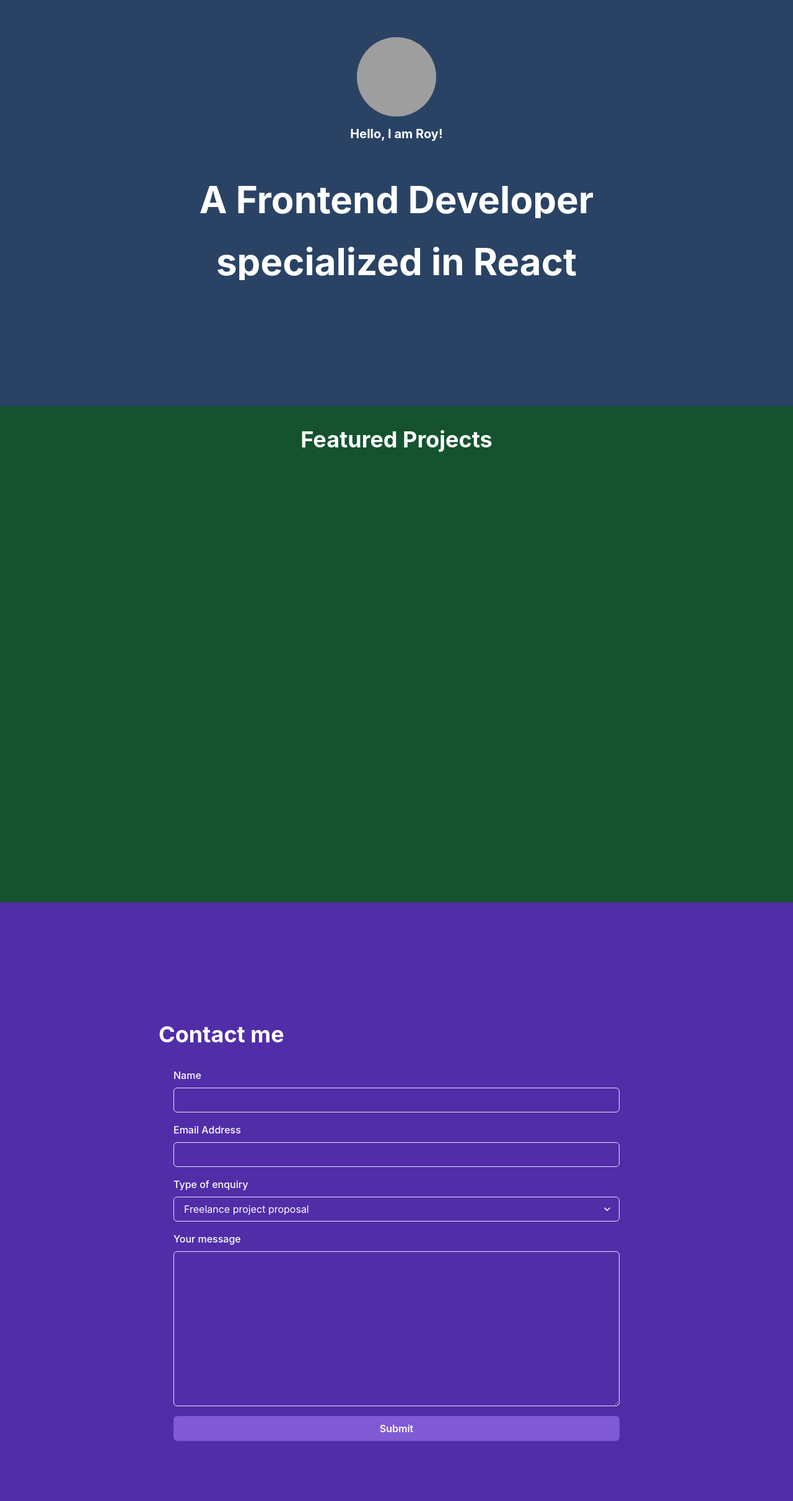
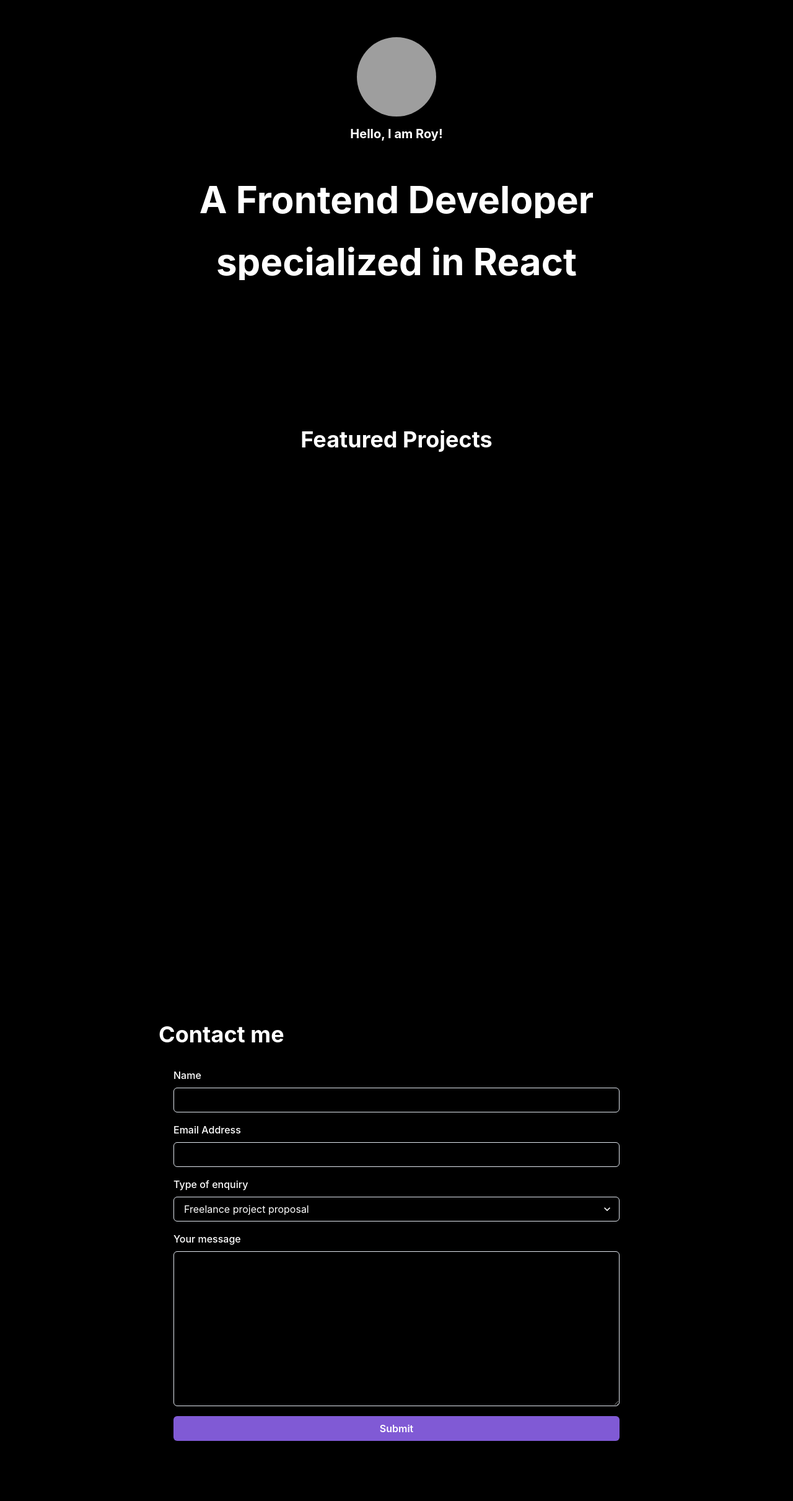
Before and after one commit to royMatar/portfolio-website, a React (Create React App) app: page / in a window 1280 px wide. Shown: the part 144-2566 px from the top of the page at 62% size. Built offline with nearby package versions, Linux system fonts and the light colour scheme; grey boxes are pictures that could not be loaded.

Commit message:
Meta tags added

```diff
--- a/public/index.html
+++ b/public/index.html
@@ -7,8 +7,15 @@
     <meta name="theme-color" content="#000000" />
     <meta
       name="description"
-      content="Web site created using create-react-app"
+      content="Portfolio website of a skilled front-end developer specializing in React. Showcasing projects, skills, and expertise in creating engaging user interfaces."
     />
+    <meta
+      name="keywords"
+      content="front-end developer, React, portfolio, web development, user interface, UI, UX"
+    />
+    <meta name="author" content="Roy Matar" />
+    <meta name="robots" content="index, follow" />
+
     <link rel="apple-touch-icon" href="%PUBLIC_URL%/logo192.png" />
     <!--
       manifest.json provides metadata used when your web app is installed on a
@@ -24,7 +31,7 @@
       work correctly both with client-side routing and a non-root public URL.
       Learn how to configure a non-root public URL by running `npm run build`.
     -->
-    <title>React App</title>
+    <title>Roy Matar</title>
   </head>
   <body>
     <noscript>You need to enable JavaScript to run this app.</noscript>
--- a/src/App.css
+++ b/src/App.css
@@ -21,7 +21,7 @@
   align-items: center;
   justify-content: center;
   font-size: calc(10px + 2vmin);
-  color: white;
+  color: #2b2b2b;
 }
 
 .App-link {
--- a/src/components/ContactMeSection.jsx
+++ b/src/components/ContactMeSection.jsx
@@ -55,7 +55,7 @@ const ContactMeSection = () => {
   return (
     <FullScreenSection
       isDarkBackground
-      backgroundColor="#512DA8"
+      backgroundColor="#000000"
       py={16}
       spacing={8}
     >
--- a/src/components/LandingSection.jsx
+++ b/src/components/LandingSection.jsx
@@ -11,7 +11,7 @@ const LandingSection = () => (
     justifyContent="center"
     alignItems="center"
     isDarkBackground
-    backgroundColor="#2A4365"
+    backgroundColor="#000000"
   >
     <VStack spacing={16}>
       <VStack spacing={4} alignItems="center">
--- a/src/components/ProjectsSection.jsx
+++ b/src/components/ProjectsSection.jsx
@@ -33,7 +33,7 @@ const projects = [
 const ProjectsSection = () => {
   return (
     <FullScreenSection
-      backgroundColor="#14532d"
+      backgroundColor="#000000"
       isDarkBackground
       p={8}
       alignItems="flex-start"
```
